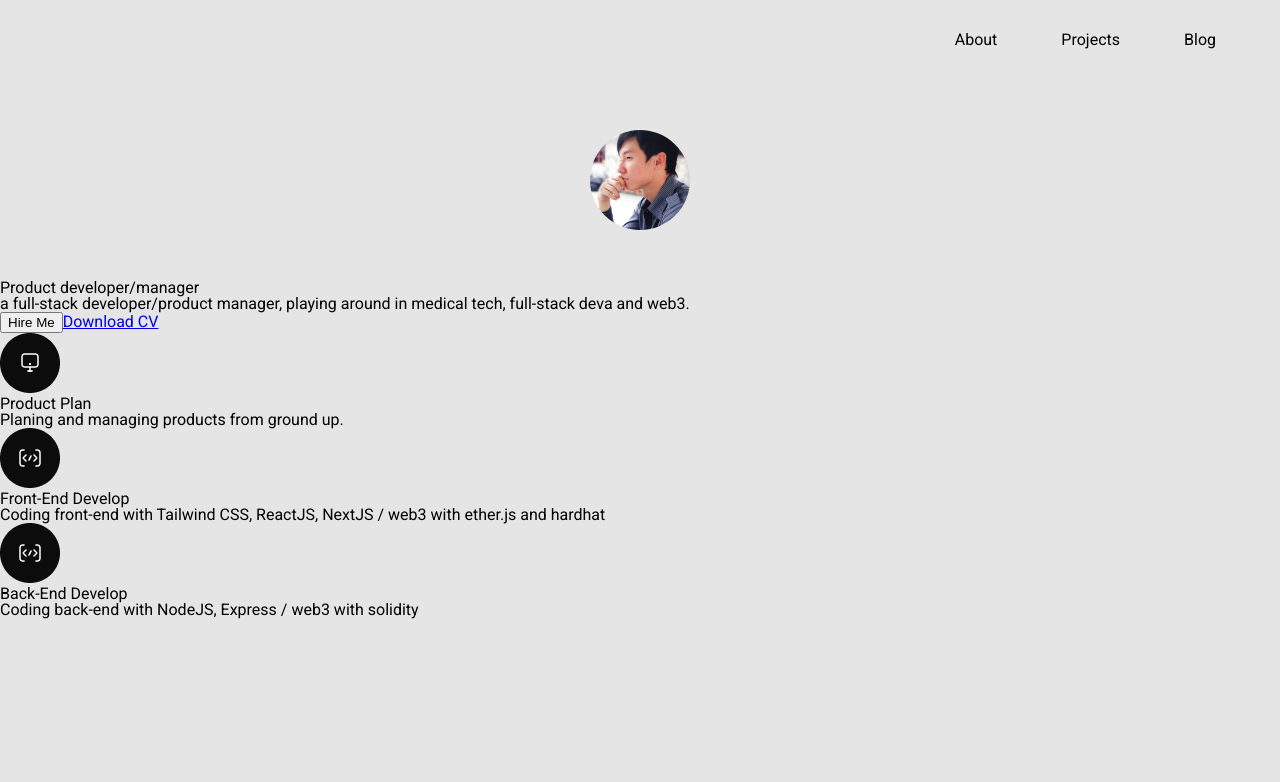
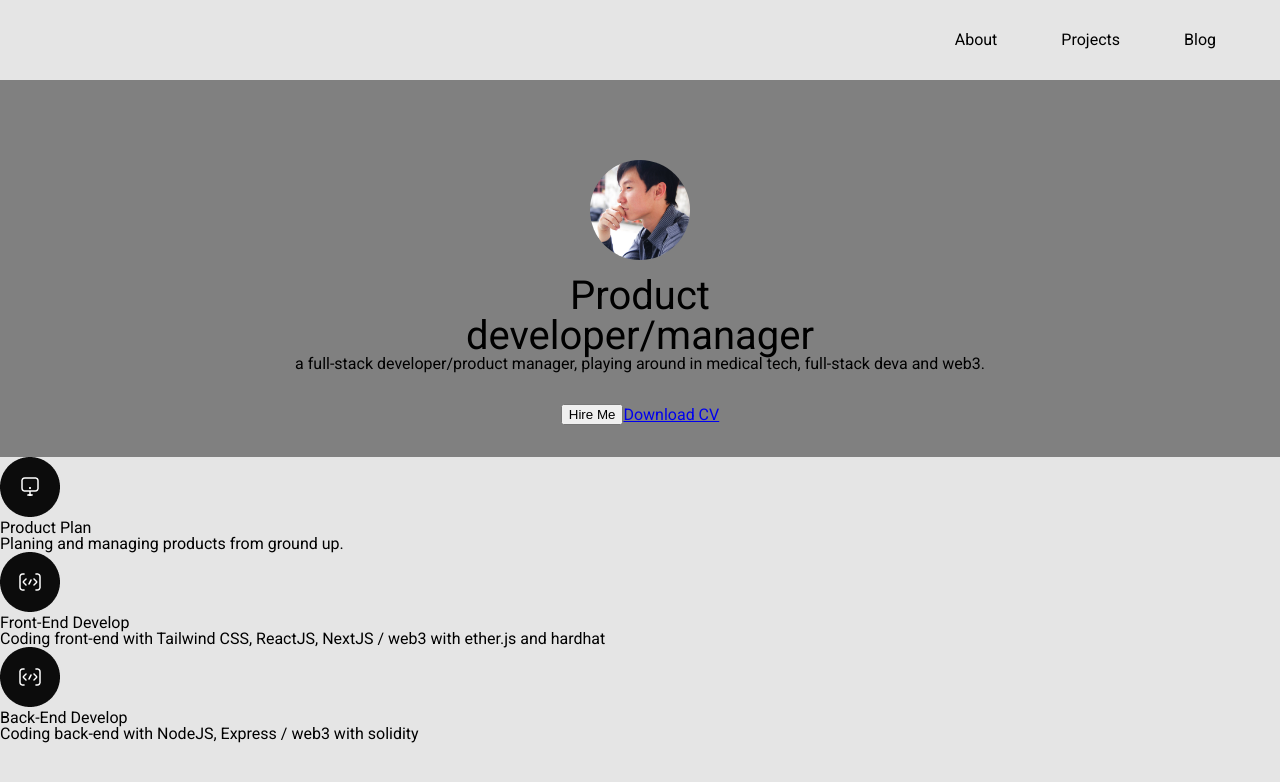
Before and after one commit to flywww/PersonalSite, a React (Vite) app: page / in a window 1280 px wide. Shown: the top 782 px of the page. Built offline with nearby package versions, Linux system fonts and the light colour scheme.

Commit message:
delete avatar compoment, restruct intro session

```diff
--- a/public/styles.css
+++ b/public/styles.css
@@ -24,7 +24,7 @@ body{
   background-color: #e5e5e5;
 }
 
-/* Navigation */
+/* == Navigation */
 .nav__list{
   display: flex;
   flex-direction: row;
@@ -47,13 +47,16 @@ body{
   color: var(--link-hover-color);
 }
 
+
+/* == Header */
 /* Avatar */
 .avatar{
   display: flex;
   justify-content: center;
   align-items: center;
   width: 100%;
-  height: 200px;
+  margin-top: 80px;
+  margin-bottom: var(--margin-medium);
 }
 
 .avatar__image {
@@ -62,3 +65,36 @@ body{
  object-fit: cover;
  border-radius: 50%;
 }
+
+/* Intro */
+.intro{
+  display: flex;
+  align-items: center;
+  justify-content: center;
+  flex-direction: column;
+  background-color: gray;
+}
+
+.intro__title{
+  font-size: var(--h1-font-size);
+  width: 400px;
+  text-align: center;
+}
+
+.intro__decription{
+  font-size: var(--body-font-size);
+}
+
+/* Action */
+.intro__action{
+  display: flex;
+  align-items: center;
+  justify-content: center;
+  flex-direction: row;
+  margin: var(--margin-large);
+}
+
+.intro__button{
+  width: 140px;
+  height: 50px;
+}
--- a/src/components/App.jsx
+++ b/src/components/App.jsx
@@ -1,22 +1,15 @@
 //import { useState } from 'react'
 import React from 'react';
 import NavigationBar from "./NavigationBar";
-import Avatar from "./Avatar"
+import Header from "./Header"
 
 function App() {
 
   return (
     <>
       <NavigationBar/>
-      <Avatar/>
-
       <div>
-        <h1>Product developer/manager</h1>
-        <p>a full-stack developer/product manager, playing around in medical tech, full-stack deva and web3.</p>
-        <div>
-          <button>Hire Me</button>
-          <a href="http://">Download CV</a>
-        </div>
+        <Header/>
         <div>
           <div>
             <img src="./src/assets/icon_circle_plan.png" alt="" />
--- a/src/components/Avatar.jsx
+++ /dev/null
@@ -1,9 +0,0 @@
-import React from "react";
-
-export default function Avatar(){
-    return(
-        <div className="avatar">
-            <img className="avatar__image" src="./src/assets/avatar.jpg" alt="my profile avatar" />
-        </div>
-    )
-}
--- /dev/null
+++ b/src/components/Header.jsx
@@ -0,0 +1,18 @@
+import React from "react"
+
+export default function Header(){
+    return(
+        <div className="intro">
+            <div className="avatar">
+                <img className="avatar__image" src="./src/assets/avatar.jpg" alt="my profile avatar" />
+            </div>
+            <h1 className="intro__title">Product developer/manager</h1>
+            <p className="intro__description">a full-stack developer/product manager, playing around in medical tech, full-stack deva and web3.</p>
+            <div className="intro__action">
+                <button className="intro_button">Hire Me</button>
+                <a className="intro_link" href="http://">Download CV</a>
+            </div>
+        </div>
+
+    )
+}
```
